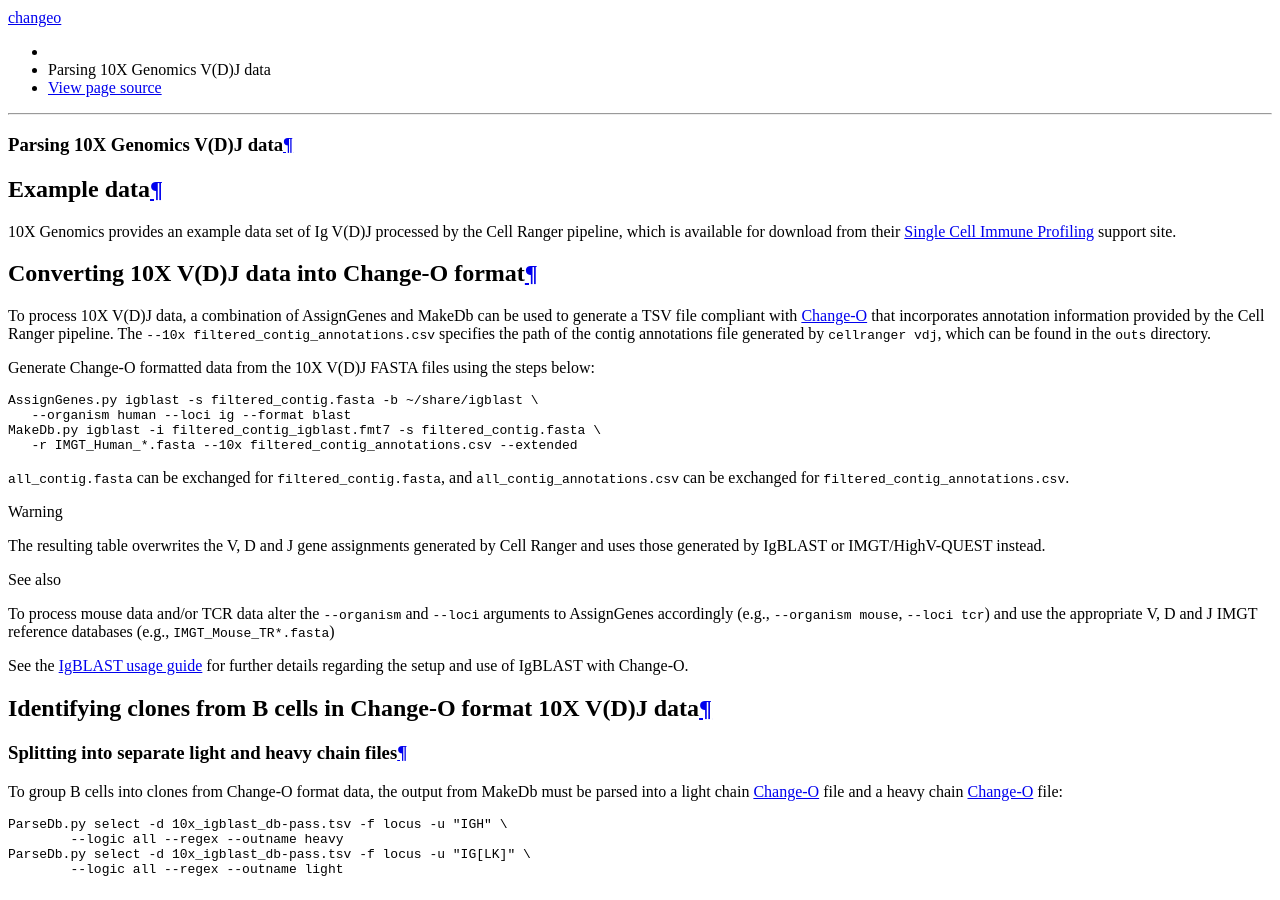
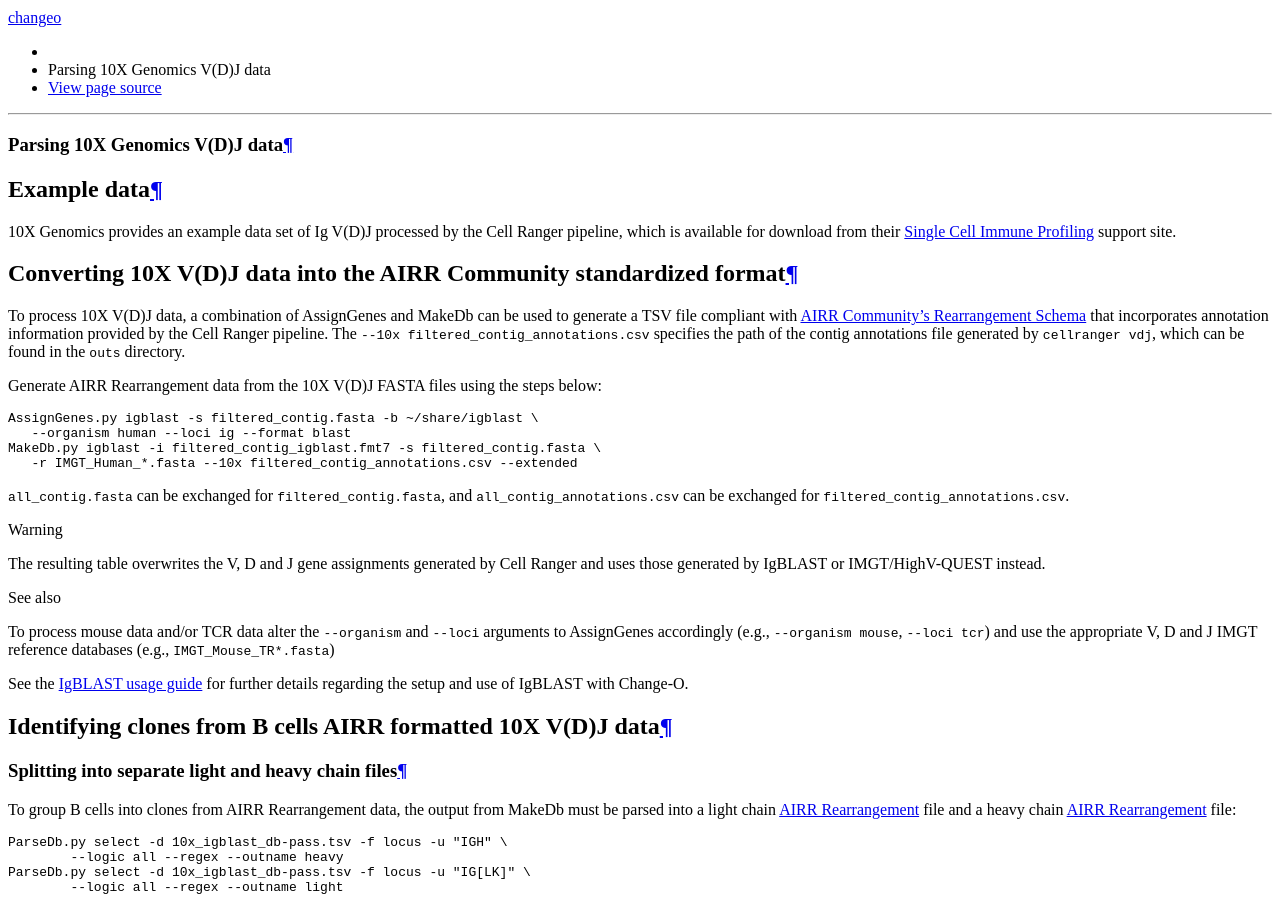
Before and after one commit to immcantation/changeo, a Sphinx documentation site: the page built from docs/examples/10x.rst, in a window 1280 px wide and 900 px high, scrolled down 913 px. Built offline with Sphinx 7.4.7 and the Read the Docs theme 2.0.0, drawn with Linux system fonts in a browser that asks for light colours; formulas are drawn with MathJax 3; some of the changed text lies outside the part shown.

Commit message:
Change titles of 10X example workflow to refer to AIRR data instead of Change-O.

```diff
--- a/docs/examples/10x.rst
+++ b/docs/examples/10x.rst
@@ -11,17 +11,17 @@ Ranger pipeline, which is available for download from their
 `Single Cell Immune Profiling <https://support.10xgenomics.com/single-cell-vdj/datasets/3.0.0/vdj_v1_hs_pbmc2_b>`__
 support site.
 
-Converting 10X V(D)J data into Change-O format
+Converting 10X V(D)J data into the AIRR Community standardized format
 --------------------------------------------------------------------------------
 
 To process 10X V(D)J data, a combination of :ref:`AssignGenes` and :ref:`MakeDb`
-can be used to generate a TSV file compliant with :ref:`Change-O <Standard>` that
-incorporates annotation information provided by the Cell Ranger pipeline. The
+can be used to generate a TSV file compliant with :ref:`AIRR Community's Rearrangement Schema <Standard>`
+that incorporates annotation information provided by the Cell Ranger pipeline. The
 :option:`--10x filtered_contig_annotations.csv <MakeDb igblast --10x>`
 specifies the path of the contig annotations file generated by ``cellranger vdj``,
 which can be found in the ``outs`` directory.
 
-Generate Change-O formatted data from the 10X V(D)J FASTA files using the
+Generate AIRR Rearrangement data from the 10X V(D)J FASTA files using the
 steps below::
 
 	AssignGenes.py igblast -s filtered_contig.fasta -b ~/share/igblast \
@@ -47,15 +47,15 @@ steps below::
     See the :ref:`IgBLAST usage guide <IgBLAST>` for further details regarding
     the setup and use of IgBLAST with Change-O.
 
-Identifying clones from B cells in Change-O format 10X V(D)J data
+Identifying clones from B cells AIRR formatted 10X V(D)J data
 --------------------------------------------------------------------------------
 
 Splitting into separate light and heavy chain files
 ^^^^^^^^^^^^^^^^^^^^^^^^^^^^^^^^^^^^^^^^^^^^^^^^^^^^^^^^^^^^^^^^^^^^^^^^^^^^^^^^
 
-To group B cells into clones from Change-O format data, the output from :ref:`MakeDb`
-must be parsed into a light chain :ref:`Change-O <Standard>` file and a heavy chain
-:ref:`Change-O <Standard>` file::
+To group B cells into clones from AIRR Rearrangement data, the output from :ref:`MakeDb`
+must be parsed into a light chain :ref:`AIRR Rearrangement <Standard>` file and a heavy chain
+:ref:`AIRR Rearrangement <Standard>` file::
 
     ParseDb.py select -d 10x_igblast_db-pass.tsv -f locus -u "IGH" \
 	    --logic all --regex --outname heavy
```
